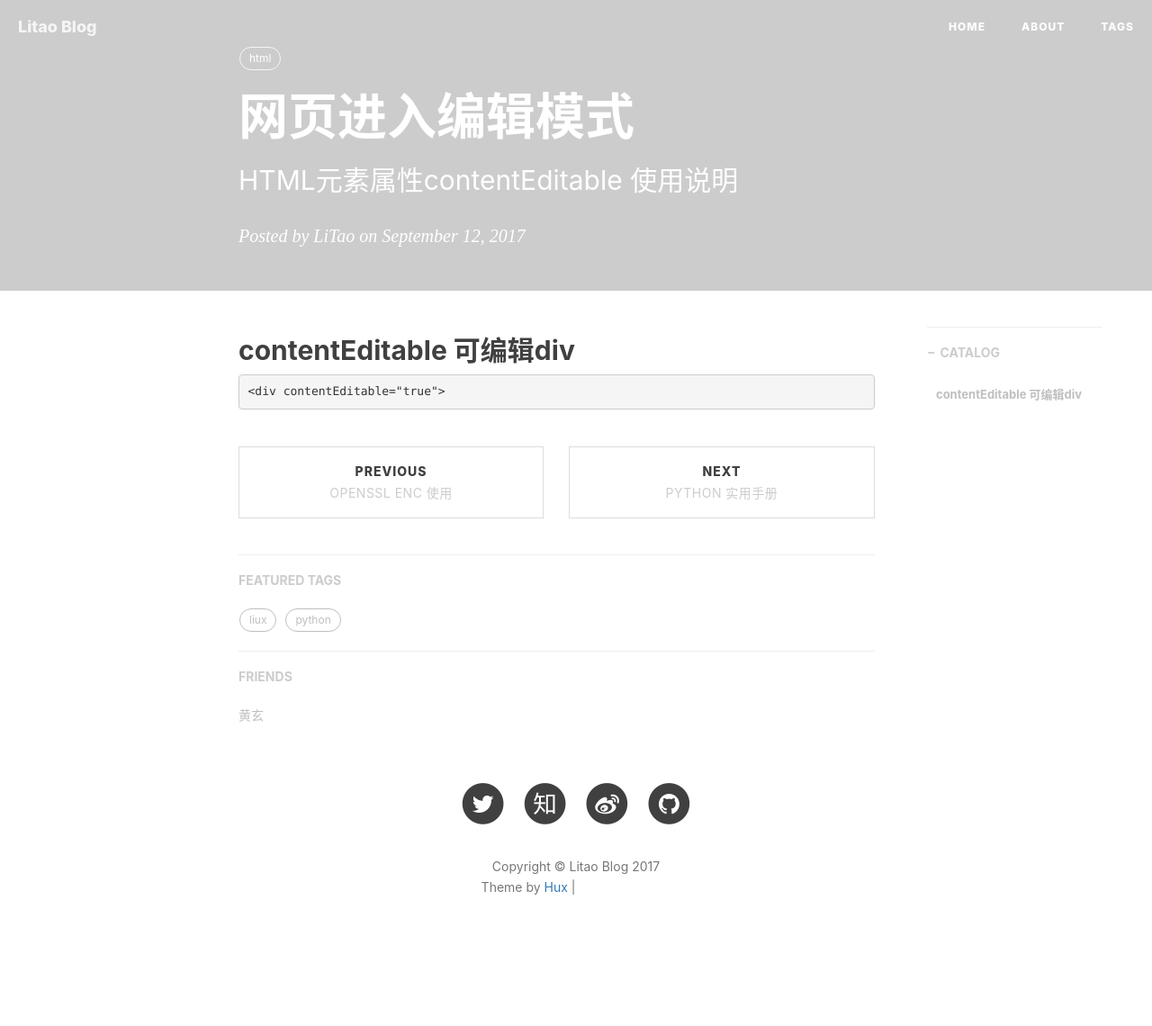
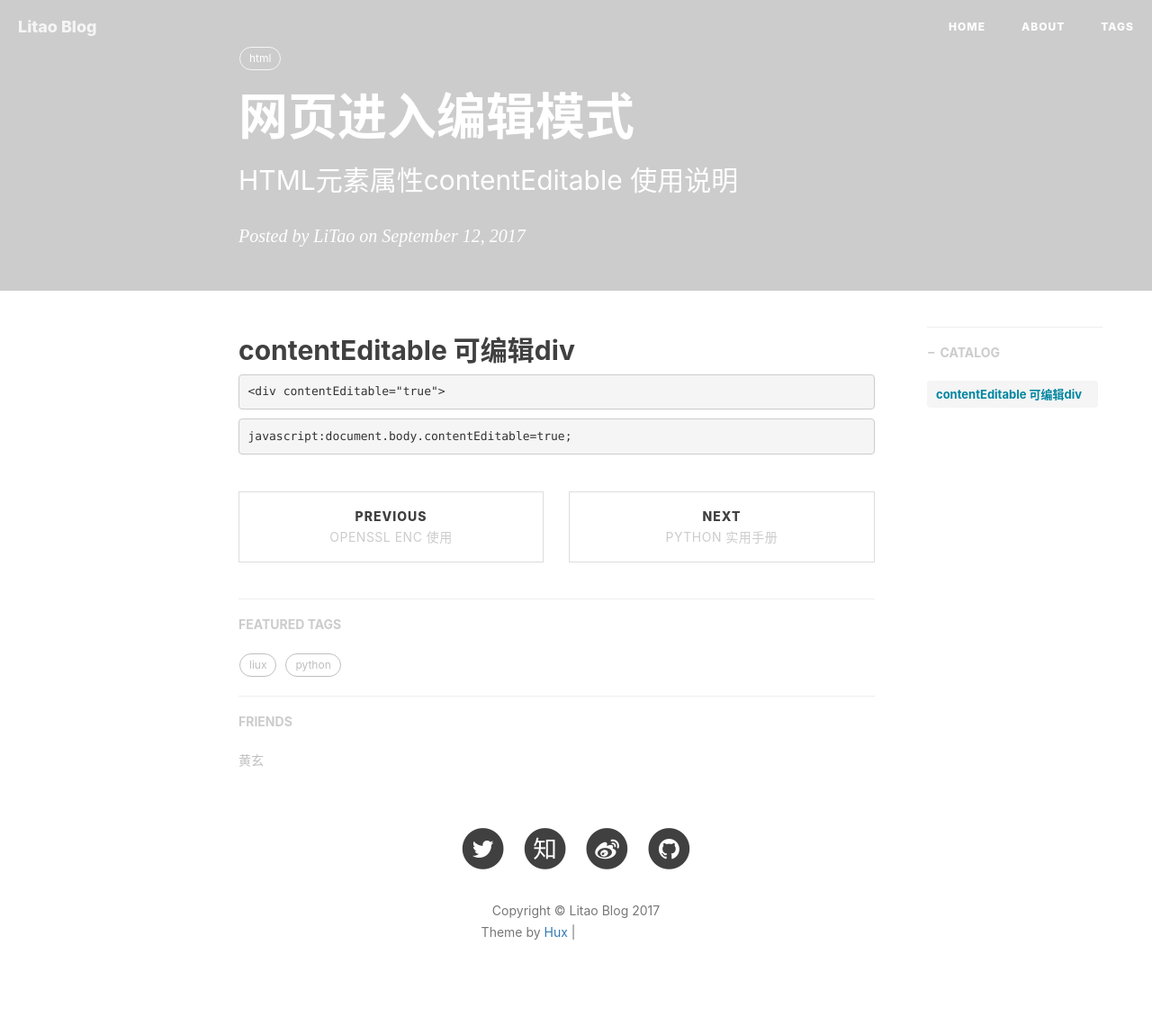
Before and after one commit to smalltao/smalltao.github.io, a Jekyll site: the page built from _posts/2017-09-12-contentEditable-use.markdown, in a window 1280 px wide. Shown: the whole page at 90% size. Built offline with Jekyll 4.4.1, drawn with Linux system fonts in a browser that asks for light colours; nearby versions of some CDN libraries; comment, search, counter and statistics services are not loaded; before the commit the page ends 1090 px from its top, so only the background shows below that; grey boxes are pictures that could not be loaded.

Commit message:
边看边写记得牢

````diff
--- a/_posts/2017-09-12-contentEditable-use.markdown
+++ b/_posts/2017-09-12-contentEditable-use.markdown
@@ -16,3 +16,6 @@
 ```
 <div contentEditable="true">
 ```
+```
+javascript:document.body.contentEditable=true;
+```
````
